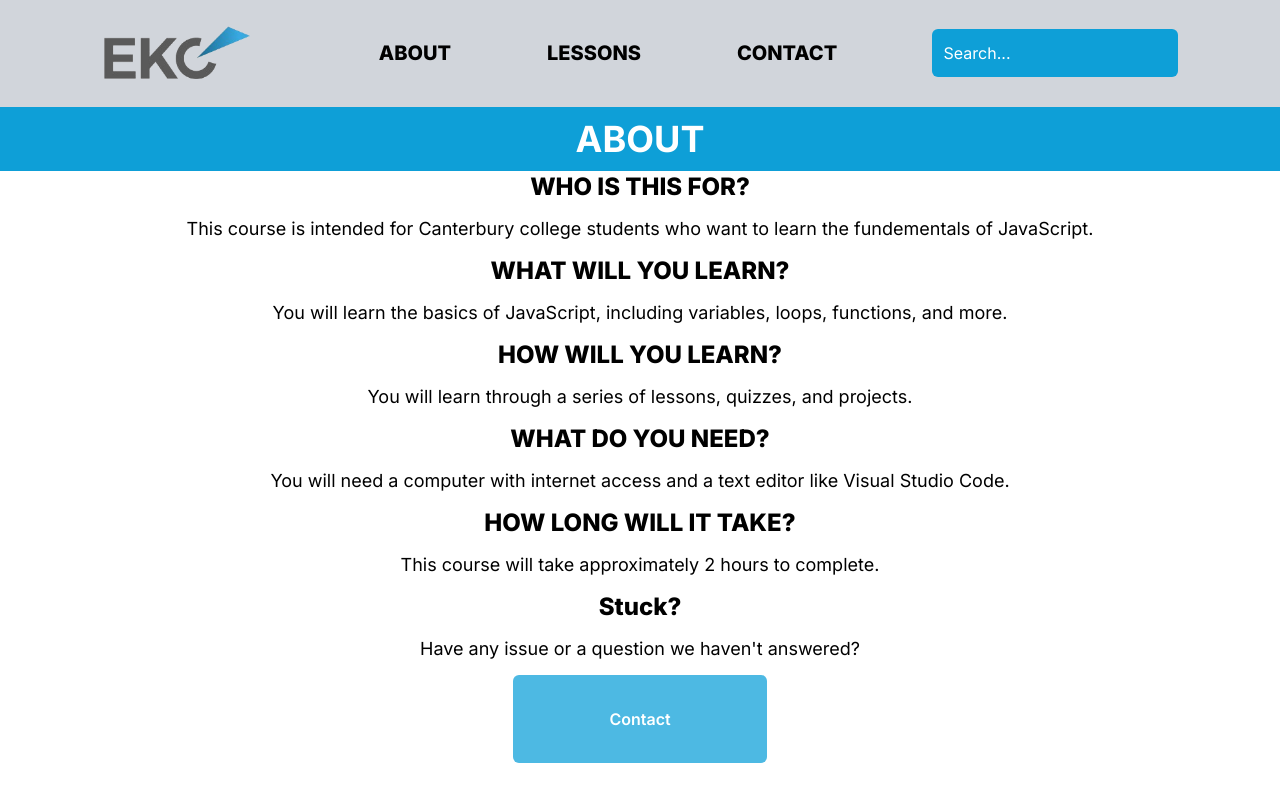
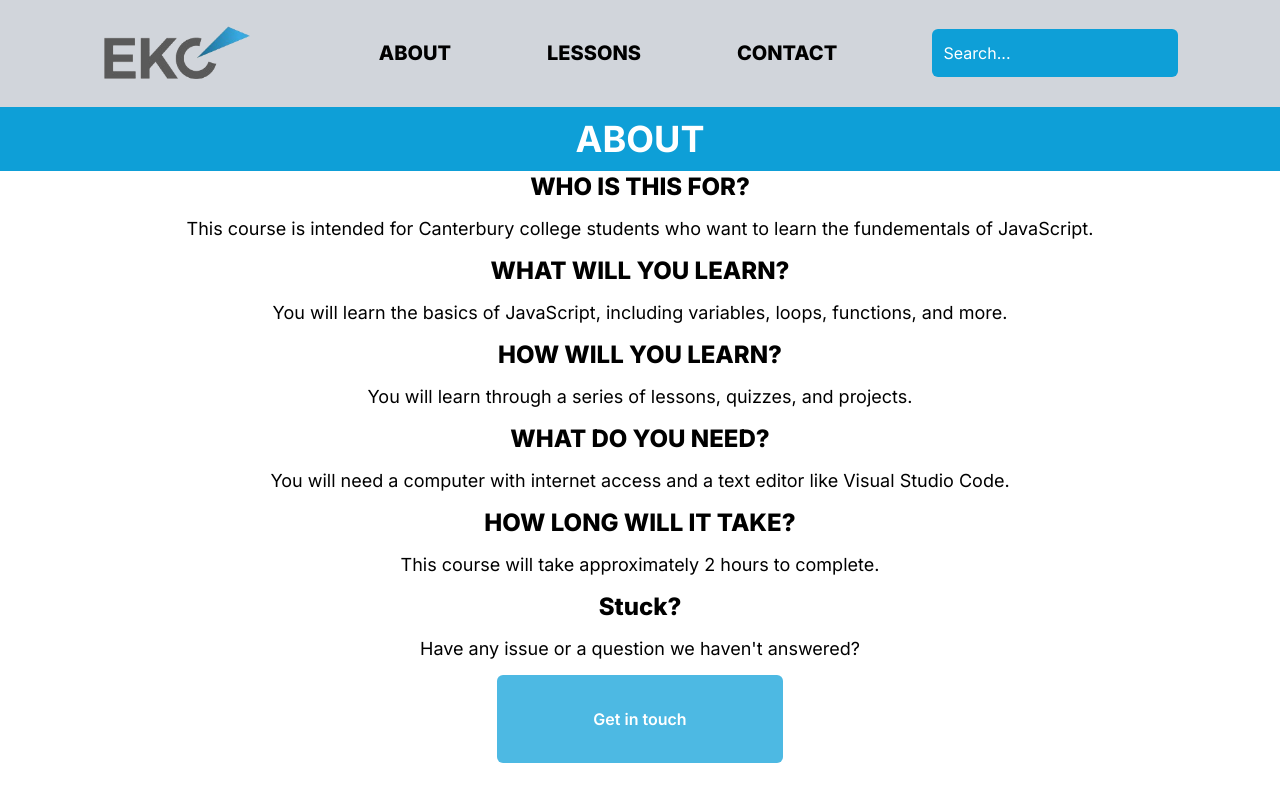
Before and after one commit to NetSpud/college, a Next.js app: page /about in a window 1280 px wide. Shown: the top 800 px of the page. Built offline with nearby package versions, Linux system fonts and the light colour scheme.

Commit message:
added customisable per-component text if needed

```diff
--- a/src/app/components/contactBtn.tsx
+++ b/src/app/components/contactBtn.tsx
@@ -1,9 +1,9 @@
 import Link from "next/link";
 
-export default function ContactBtn() {
+export default function ContactBtn({ text = "Contact" }: { text?: string }) {
   return (
     <Link href="/contact" className="bg-ekc-b1 px-24 py-8 rounded-md text-white font-semibold hover:bg-ekc-b4 duration-300">
-      Contact
+      {text}
     </Link>
   );
 }
```
